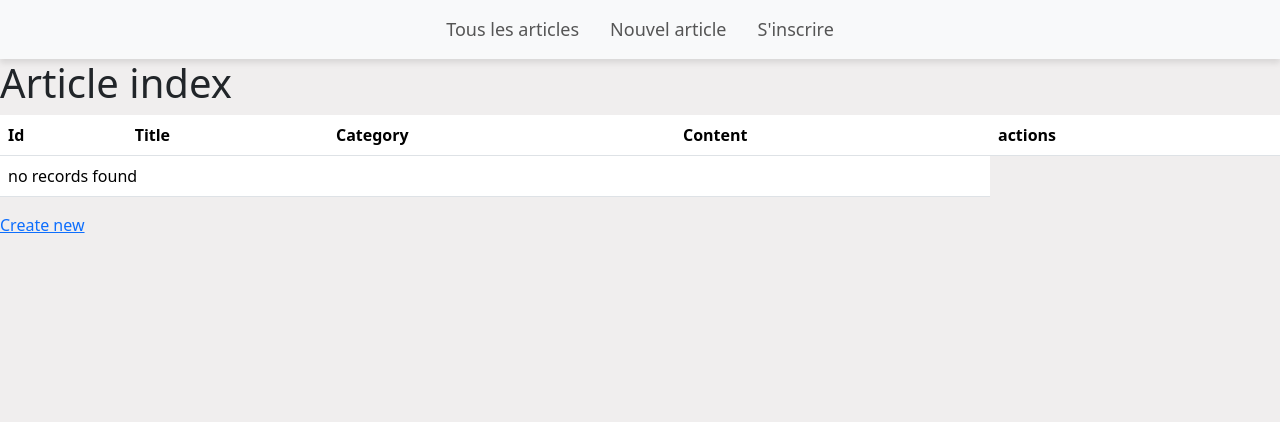
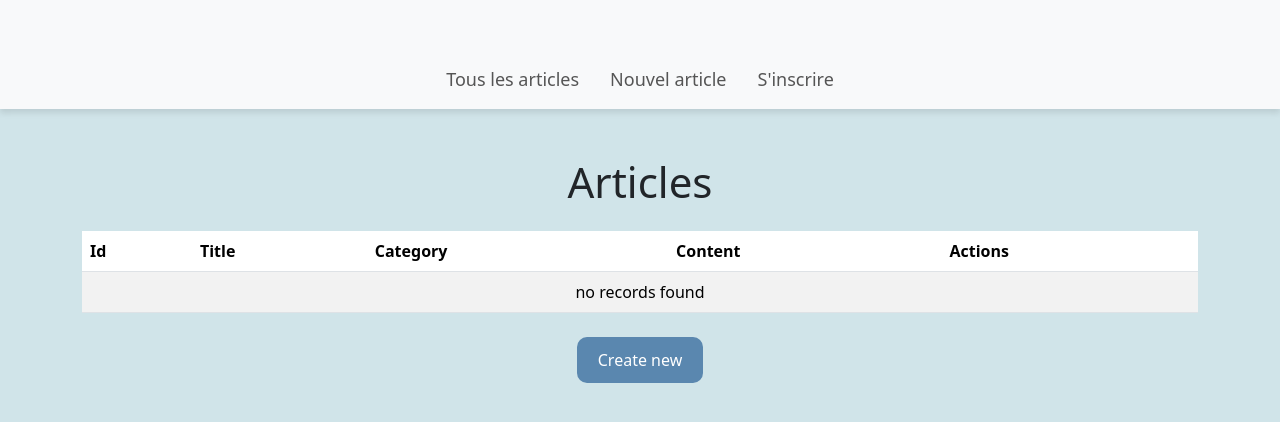
Before and after one commit to SihCAM/symfony-project-G-Rasmus, a Symfony app: template templates/article/index.html.twig in a window 1280 px wide. Shown: the top 422 px of the page. Run offline with Twig, Linux system fonts and the light colour scheme; the template is opened without the code that fills it, so the values that code supplies are empty; style sheets or scripts are compiled from the project's sources; some libraries are stand-ins or nearby versions.

Commit message:
Mise à jour du style : page inscription + stylisation page article.index

```diff
--- a/assets/app.js
+++ b/assets/app.js
@@ -1,5 +1,6 @@
 import 'bootstrap/dist/css/bootstrap.min.css';
 import 'bootstrap';
+import './styles/app.css';
 
 
 /*
--- a/assets/styles/app.css
+++ b/assets/styles/app.css
@@ -1,23 +1,8 @@
 @import "~bootstrap/dist/css/bootstrap.min.css";
 
 body {
-    background-color: rgb(240, 238, 238);
+    background-color: rgb(208, 228, 233);
 }
-
-.btn-primary {
-    padding: 10px;
-    font-size: 18px;
-    font-weight: bold;
-    transition: all 0.3s ease-in-out;
-}
-
-.btn-primary:hover {
-    background-color: #004080;
-    transform: scale(1.05);
-    box-shadow: 0px 5px 10px rgba(0, 0, 0, 0.3);
-}
-
-
 
 
 /* Navbar */
@@ -31,7 +16,7 @@ nav {
     box-shadow: 0 4px 6px rgba(0, 0, 0, 0.1);  /* Légère ombre pour le menu */
 }
 
-/* Liens dans la navbar */
+    /* Liens dans la navbar */
 .navbar-light .navbar-nav .nav-link {
     font-size: 18px;
     font-weight: 500;
@@ -39,24 +24,24 @@ nav {
     transition: color 0.3s ease-in-out;
 }
 
-/* Effet de survol des liens */
+    /* Effet de survol des liens */
 .navbar-light .navbar-nav .nav-link:hover {
     color: #9c9c9c; /* Couleur gris foncé au survol */
 }
 
-/* Fond pastel */
+    /* Fond pastel */
 .navbar-light {
-    background-color: #f0f8ff; /* Couleur pastel bleutée */
+    background-color: #b0d5f5; /* Couleur pastel bleutée */
 }
 
-/* Centrer le menu */
+    /* Centrer le menu */
 .navbar-nav {
     display: flex;
     justify-content: center; /* Centrer horizontalement */
     width: 100%;  /* Prendre toute la largeur */
 }
 
-/* Espacement des éléments du menu */
+    /* Espacement des éléments du menu */
 .navbar-nav .nav-item {
     margin-right: 15px;
 }
@@ -64,3 +49,79 @@ nav {
 .navbar-nav .nav-item:last-child {
     margin-right: 0;
 }
+
+/*h1*/
+h1 {
+    font-size: 42px;
+    margin-top: 20px;
+    margin-bottom: 20px;
+    text-align: center;
+}
+
+/*Tableau Articles*/
+
+    /* Styles des boutons "Show" et "Edit" */
+.btn-action {
+    display: inline-block;
+    padding: 8px 16px;
+    background-color: #5a87af;
+    color: white;
+    border-radius: 50%;
+    text-decoration: none;
+    transition: background-color 0.3s ease-in-out;
+    text-align: center;
+    margin: 0 10px;
+}
+
+.btn-action:hover {
+    background-color: #004080;
+    color: white;
+}
+    /*Conteneur des boutons show et edit */
+.btn-container {
+    display: flex;
+    justify-content: center;
+    gap: 15px;
+}
+
+    /* Bouton "Create New" */
+.btn-create {
+    display: inline-block;
+    padding: 10px 20px;
+    background-color: #5a87af;
+    color: white;
+    border-radius: 10px;
+    text-decoration: none;
+    transition: all 0.3s ease-in-out;
+}
+
+.btn-create:hover {
+    background-color: #004080;
+    transform: scale(1.05);
+    color: white;
+}
+
+    /*Formulaire d'inscription*/
+.container {
+    margin-top: 50px;
+}
+h2 {
+    color: #5a87af;
+    font-size: 28px;
+    font-weight: bold;
+    margin-bottom: 20px;
+}
+
+.btn-primary {
+    background-color: #5a87af;
+    padding: 10px;
+    font-size: 18px;
+    font-weight: bold;
+    transition: all 0.3s ease-in-out;
+}
+
+.btn-primary:hover {
+    background-color: #004080;
+    transform: scale(1.05);
+    box-shadow: 0px 5px 10px rgba(0, 0, 0, 0.3);
+}
--- a/templates/article/index.html.twig
+++ b/templates/article/index.html.twig
@@ -3,16 +3,17 @@
 {% block title %}Article index{% endblock %}
 
 {% block body %}
-    <h1>Article index</h1>
+<div class="container mt-5">
+    <h1 class="text-center mb-4">Articles</h1>
 
-    <table class="table">
-        <thead>
+    <table class="table table-striped table-hover">
+        <thead class="bg-primary text-white">
             <tr>
                 <th>Id</th>
                 <th>Title</th>
                 <th>Category</th>
                 <th>Content</th>
-                <th>actions</th>
+                <th>Actions</th>
             </tr>
         </thead>
         <tbody>
@@ -27,17 +28,21 @@
                 </td>
                 <td>{{ article.content }}</td>
                 <td>
-                    <a href="{{ path('article_show', {'id': article.id}) }}">show</a>
-                    <a href="{{ path('article_edit', {'id': article.id}) }}">edit</a>
+                <div class="btn-container">
+                    <a href="{{ path('article_show', {'id': article.id}) }}" class="btn btn-action">show</a>
+                    <a href="{{ path('article_edit', {'id': article.id}) }}" class="btn btn-action">edit</a>
+                </div>
                 </td>
             </tr>
         {% else %}
             <tr>
-                <td colspan="4">no records found</td>
+                <td colspan="5" class="text-center texte-muted">no records found</td>
             </tr>
         {% endfor %}
         </tbody>
     </table>
-
-    <a href="{{ path('article_new') }}">Create new</a>
+<div class="text-center mt-4">
+    <a href="{{ path('article_new') }}" class="btn btn-create">Create new</a>
+</div>
+</div>
 {% endblock %}
```
Also changed, not shown: templates/registration/register.html.twig (+5 -3 lines).
